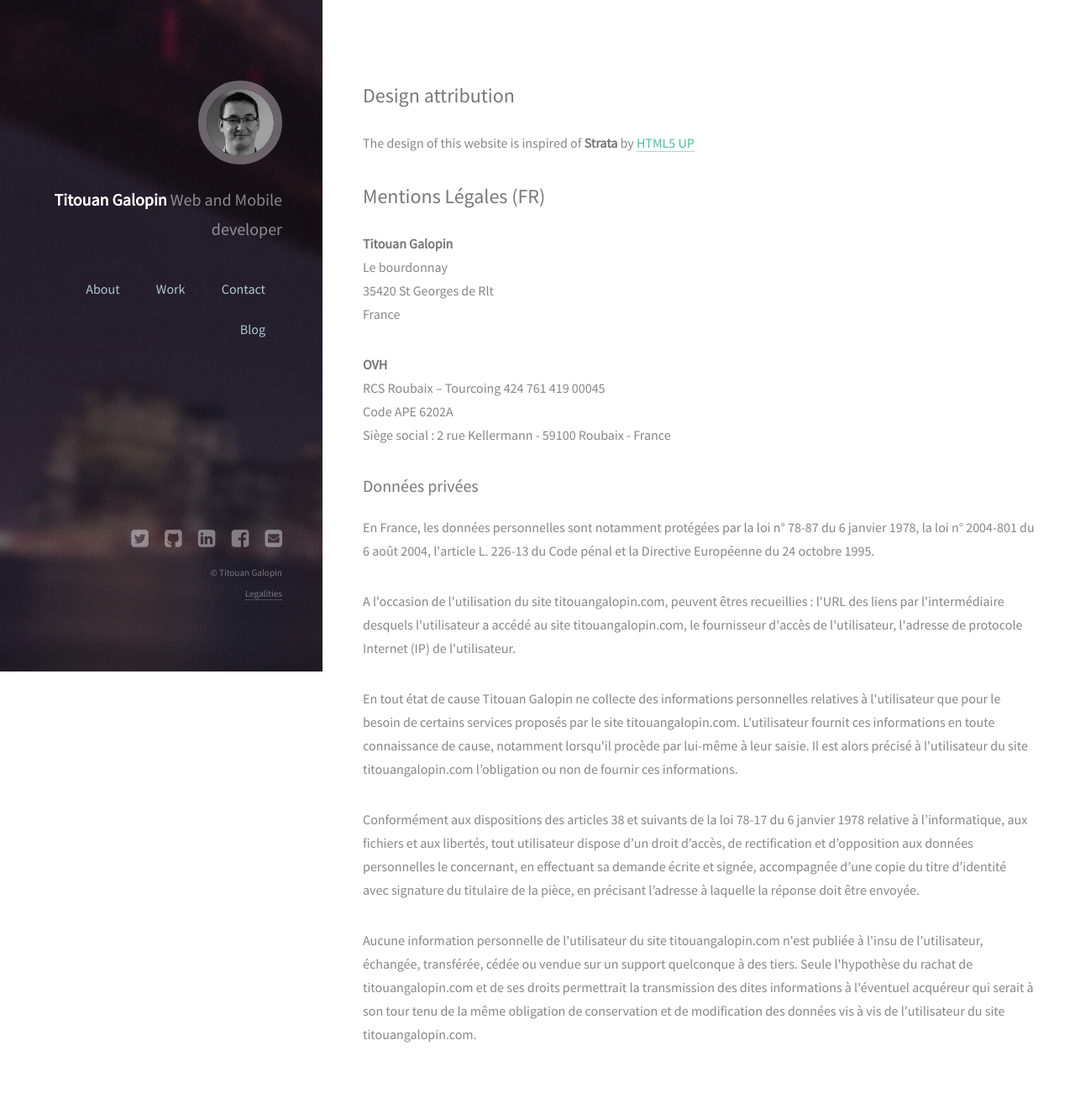
After one commit to tgalopin-archive/titouangalopin.com, a PHP site: template views/legalities.html.twig in a window 1280 px wide. The commit adds this page. Shown: the whole page at 84% size. Run offline with PHP 8.4, Linux system fonts and the light colour scheme; the template is opened without the code that fills it, so the values that code supplies are empty; some libraries are stand-ins or nearby versions.

Commit message:
Add legalities and add redirections for SEO

```diff
--- a/views/_base.html.twig
+++ b/views/_base.html.twig
@@ -1,5 +1,5 @@
 <!DOCTYPE HTML>
-<html>
+<html lang="{% block language %}en{% endblock %}">
 <head>
     <meta http-equiv="content-type" content="text/html; charset=utf-8" />
     <meta http-equiv="X-UA-Compatible" content="IE=edge,chrome=1">
@@ -90,8 +90,7 @@
 
         <ul class="copyright">
             <li>&copy; Titouan Galopin</li>
-            <li>Design by <a href="http://html5up.net">HTML5 UP</a></li>
-            <li><a href="http://github.com/tgalopin/titouangalopin.com">Edit on Github</a></li>
+            <li><a href="/legalities">Legalities</a></li>
         </ul>
     </footer>
 
--- /dev/null
+++ b/views/legalities.html.twig
@@ -0,0 +1,79 @@
+{% extends '_base.html.twig' %}
+
+{% block language %}fr{% endblock %}
+
+{% block title %}Titouan Galopin - Mentions légales{% endblock %}
+{% block description %}Mentions légales de ce site internet{% endblock %}
+{% block keywords %}titouan, galopin, blog, simhash, web, mobile, phonegap, cordova, symfony{% endblock %}
+
+{% block navigation %}
+    <p class="header-nav">
+        <a href="/">About</a>
+        <a href="/portfolio">Work</a>
+        <a href="/#contact">Contact</a>
+        <a href="/blog">Blog</a>
+    </p>
+{% endblock %}
+
+{% block content %}
+    <h2>Design attribution</h2>
+
+    <p>
+        The design of this website is inspired of
+        <strong>Strata</strong> by <a href="http://html5up.net">HTML5 UP</a>
+    </p>
+
+    <h2>Mentions Légales (FR)</h2>
+
+    <p>
+        <strong>Titouan Galopin</strong><br />
+        Le bourdonnay<br />
+        35420 St Georges de Rlt<br />
+        France
+    </p>
+
+    <p>
+        <strong>OVH</strong><br />
+        RCS Roubaix – Tourcoing 424 761 419 00045<br />
+        Code APE 6202A<br />
+        Siège social : 2 rue Kellermann - 59100 Roubaix - France
+    </p>
+
+    <h3>Données privées</h3>
+
+    <p>
+        En France, les données personnelles sont notamment protégées par la loi n° 78-87 du 6 janvier 1978,
+        la loi n° 2004-801 du 6 août 2004, l'article L. 226-13 du Code pénal et la Directive Européenne du
+        24 octobre 1995.
+    </p>
+
+    <p>
+        A l'occasion de l'utilisation du site titouangalopin.com, peuvent êtres recueillies : l'URL des
+        liens par l'intermédiaire desquels l'utilisateur a accédé au site titouangalopin.com, le fournisseur
+        d'accès de l'utilisateur, l'adresse de protocole Internet (IP) de l'utilisateur.
+    </p>
+
+    <p>
+        En tout état de cause Titouan Galopin ne collecte des informations personnelles relatives à
+        l'utilisateur que pour le besoin de certains services proposés par le site titouangalopin.com.
+        L'utilisateur fournit ces informations en toute connaissance de cause, notamment lorsqu'il
+        procède par lui-même à leur saisie. Il est alors précisé à l'utilisateur du site titouangalopin.com
+        l’obligation ou non de fournir ces informations.
+    </p>
+
+    <p>
+        Conformément aux dispositions des articles 38 et suivants de la loi 78-17 du 6 janvier 1978 relative
+        à l’informatique, aux fichiers et aux libertés, tout utilisateur dispose d’un droit d’accès, de
+        rectification et d’opposition aux données personnelles le concernant, en effectuant sa demande
+        écrite et signée, accompagnée d’une copie du titre d’identité avec signature du titulaire de la pièce,
+        en précisant l’adresse à laquelle la réponse doit être envoyée.
+    </p>
+
+    <p>
+        Aucune information personnelle de l'utilisateur du site titouangalopin.com n'est publiée à l'insu
+        de l'utilisateur, échangée, transférée, cédée ou vendue sur un support quelconque à des tiers.
+        Seule l'hypothèse du rachat de titouangalopin.com et de ses droits permettrait la transmission des
+        dites informations à l'éventuel acquéreur qui serait à son tour tenu de la même obligation de
+        conservation et de modification des données vis à vis de l'utilisateur du site titouangalopin.com.
+    </p>
+{% endblock %}
```
Also changed, not shown: web/index.php (+32 -0 lines).
